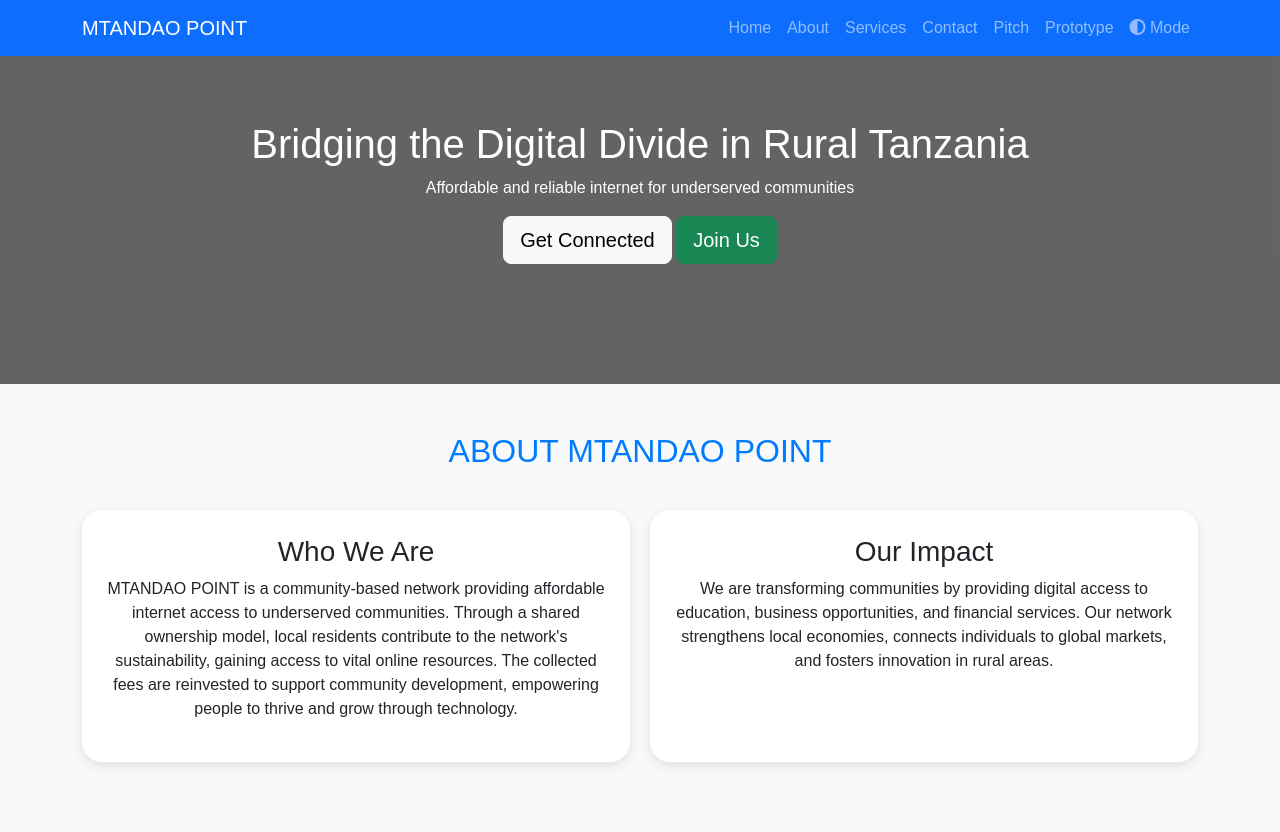
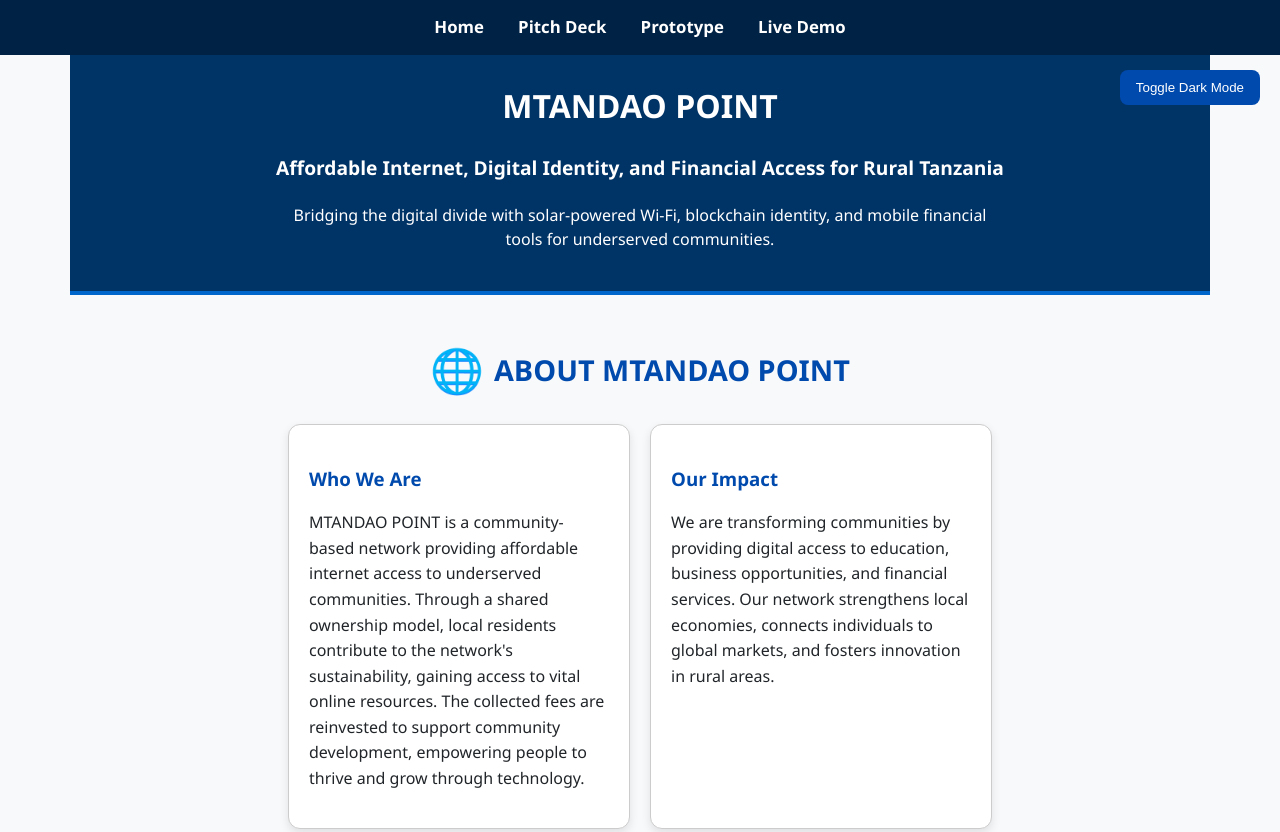
Before and after one commit to mtandaopoint/mtandao-point, a plain HTML site: page index.html in a window 1280 px wide. Shown: the top 832 px of the page. Drawn offline with nearby package versions, Linux system fonts and the light colour scheme.

Commit message:
Update index.html

```diff
--- a/index.html
+++ b/index.html
@@ -2,124 +2,217 @@
 <html lang="en">
 <head>
   <meta charset="UTF-8">
-  <meta name="viewport" content="width=device-width, initial-scale=1">
-  <title>MTANDAO POINT</title>
-  <link href="https://cdn.jsdelivr.net/npm/bootstrap@5.3.0/dist/css/bootstrap.min.css" rel="stylesheet">
-  <link href="https://cdnjs.cloudflare.com/ajax/libs/font-awesome/6.4.0/css/all.min.css" rel="stylesheet">
-  <script src="https://code.jquery.com/jquery-3.6.0.min.js"></script>
-
+  <meta name="viewport" content="width=device-width, initial-scale=1.0">
+  <title>Mtandao Point Prototype</title>
+  <link href="https://cdnjs.cloudflare.com/ajax/libs/lightbox2/2.11.3/css/lightbox.min.css" rel="stylesheet">
   <style>
+    :root {
+      --photo-width: 100%;
+      --photo-height: auto;
+    }
     body {
-      font-family: 'Arial', sans-serif;
-      scroll-behavior: smooth;
-      background-color: #f8f9fa;
-      transition: background-color 0.5s, color 0.5s;
+      font-family: 'Segoe UI', Tahoma, Geneva, Verdana, sans-serif;
+      margin: 0;
+      padding: 0;
+      background: #f8f9fa;
+      color: #212529;
+      line-height: 1.6;
     }
-
-    .hero-section {
-      position: relative;
-      background: url('IMG-20240529-WA0012.jpg') center/cover no-repeat;
+    body.dark-mode {
+      background-color: #1a1a1a;
+      color: #f1f1f1;
+    }
+    header, section, footer {
+      padding: 40px 20px;
+      max-width: 1100px;
+      margin: auto;
+    }
+    header {
+      background: #003366;
       color: white;
       text-align: center;
-      padding: 120px 20px;
+      padding-top: 80px;
+      border-bottom: 4px solid #0066cc;
+      position: relative;
     }
-
-    .hero-section::before {
-      content: "";
-      position: absolute;
-      top: 0; left: 0;
-      width: 100%; height: 100%;
-      background: rgba(0, 0, 0, 0.6);
+    h1, h2 {
+      margin-top: 0;
     }
-
-    .hero-content {
-      position: relative;
-      z-index: 1;
+    .section-title {
+      color: #004aad;
+      margin-bottom: 20px;
+      display: flex;
+      align-items: center;
+      gap: 10px;
+      font-size: 1.8em;
+      justify-content: center;
     }
-
+    .section-title::before {
+      content: attr(data-icon);
+      font-size: 1.5em;
+    }
+    .highlight {
+      color: #007bff;
+      font-weight: bold;
+    }
+    nav {
+      background: #002244;
+      padding: 14px 0;
+      text-align: center;
+      position: fixed;
+      top: 0;
+      width: 100%;
+      z-index: 1000;
+    }
+    nav a {
+      color: white;
+      text-decoration: none;
+      margin: 0 15px;
+      font-weight: bold;
+      font-size: 1.05em;
+    }
+    nav a:hover {
+      text-decoration: underline;
+      color: #00bfff;
+    }
+    .btn-demo {
+      background: #007bff;
+      color: white;
+      padding: 14px 28px;
+      text-decoration: none;
+      border-radius: 6px;
+      display: inline-block;
+      margin-top: 15px;
+      font-size: 1.1em;
+    }
+    .btn-demo:hover {
+      background: #0056b3;
+    }
+    .diagram, .photo {
+      width: 100%;
+      height: auto;
+      max-height: 600px;
+      object-fit: contain;
+      border-radius: 12px;
+      box-shadow: 0 6px 16px rgba(0, 0, 0, 0.1);
+      transition: transform 0.3s ease, box-shadow 0.3s ease;
+      cursor: zoom-in;
+    }
+    .diagram:hover, .photo:hover {
+      transform: scale(1.05);
+      box-shadow: 0 12px 30px rgba(0, 0, 0, 0.25);
+      z-index: 2;
+    }
+    .gallery {
+      display: flex;
+      flex-wrap: wrap;
+      gap: 20px;
+      justify-content: center;
+    }
+    .gallery img {
+      width: 100%;
+      max-width: 300px;
+      height: auto;
+      border-radius: 12px;
+      box-shadow: 0 4px 10px rgba(0,0,0,0.1);
+    }
+    ul li {
+      margin-bottom: 12px;
+      font-size: 1.1em;
+    }
+    table.table {
+      width: 100%;
+      border-collapse: collapse;
+      margin: 20px 0;
+      font-size: 1rem;
+    }
+    .table th, .table td {
+      border: 1px solid #ccc;
+      padding: 10px;
+      text-align: left;
+    }
+    .table thead {
+      background-color: #004aad;
+      color: white;
+    }
+    button#darkModeToggle {
+      position: fixed;
+      top: 70px;
+      right: 20px;
+      background: #004aad;
+      color: white;
+      border: none;
+      padding: 10px 16px;
+      border-radius: 8px;
+      cursor: pointer;
+      z-index: 1001;
+    }
+    /* New boxes for About, Services, Contact */
     .box-container {
       display: flex;
       flex-wrap: wrap;
+      gap: 20px;
       justify-content: center;
-      gap: 20px;
     }
-
     .box {
-      background: white;
-      border-radius: 20px;
-      padding: 25px;
+      background: #ffffff;
+      border: 1px solid #ccc;
+      border-radius: 12px;
+      padding: 20px;
+      width: 300px;
+      box-shadow: 0 4px 10px rgba(0,0,0,0.1);
+      transition: transform 0.3s;
+    }
+    .box:hover {
+      transform: translateY(-5px);
+    }
+    .box h3 {
+      color: #004aad;
+      margin-bottom: 10px;
+    }
+    .box p a {
+      color: #007bff;
+      text-decoration: none;
+    }
+    .box p a:hover {
+      text-decoration: underline;
+    }
+    footer {
+      background: #002b4d;
+      color: white;
       text-align: center;
-      box-shadow: 0 4px 12px rgba(0, 0, 0, 0.1);
-      flex: 1 1 300px;
-      transition: transform 0.3s, background-color 0.5s, color 0.5s;
-    }
-
-    .box:hover {
-      transform: scale(1.03);
-    }
-
-    h2.section-title {
-      margin-bottom: 40px;
-      color: #007bff;
-    }
-
-    .dark-mode {
-      background-color: #121212;
-      color: #e0e0e0;
-    }
-
-    .dark-mode .box {
-      background-color: #1e1e1e;
-      color: #e0e0e0;
-      box-shadow: 0 4px 12px rgba(255, 255, 255, 0.1);
-    }
-
-    .mode-toggle {
-      cursor: pointer;
-    }
+      padding: 30px 20px;
+      font-size: 0.95em;}
   </style>
 </head>
 
 <body>
 
-  <!-- Navbar -->
-  <nav class="navbar navbar-expand-lg navbar-dark bg-primary fixed-top">
-    <div class="container">
-      <a class="navbar-brand" href="#home">MTANDAO POINT</a>
-      <button class="navbar-toggler" type="button" data-bs-toggle="collapse" data-bs-target="#navbarNav">
-        <span class="navbar-toggler-icon"></span>
-      </button>
-      <div class="collapse navbar-collapse" id="navbarNav">
-        <ul class="navbar-nav ms-auto">
-          <li class="nav-item"><a class="nav-link" href="#home">Home</a></li>
-          <li class="nav-item"><a class="nav-link" href="#about">About</a></li>
-          <li class="nav-item"><a class="nav-link" href="#services">Services</a></li>
-          <li class="nav-item"><a class="nav-link" href="#contact">Contact</a></li>
-          <li class="nav-item"><a class="nav-link" href="pitch.html">Pitch</a></li>
-          <li class="nav-item"><a class="nav-link" href="prototype.html">Prototype</a></li>
-          <li class="nav-item">
-            <a class="nav-link mode-toggle" onclick="toggleMode()">
-              <i class="fas fa-adjust"></i> Mode
-            </a>
-          </li>
-        </ul>
-      </div>
-    </div>
+<!-- Dark Mode Toggle -->
+<button id="darkModeToggle" onclick="document.body.classList.toggle('dark-mode')">Toggle Dark Mode</button>
+
+<!-- Navigation -->
+<nav>
+  <a href="index.html">Home</a>
+  <a href="pitch.html">Pitch Deck</a>
+  <a href="#prototype.html">Prototype</a>
+  <a href="video.mp4">Live Demo</a>
 </nav>
 
-  <!-- Hero Section -->
-  <div class="hero-section" id="home">
-    <div class="hero-content">
-      <h1>Bridging the Digital Divide in Rural Tanzania</h1>
-      <p>Affordable and reliable internet for underserved communities</p>
-      <a href="#services" class="btn btn-light btn-lg">Get Connected</a>
-      <a href="#contact" class="btn btn-success btn-lg">Join Us</a>
-    </div>
-  </div>
+<!-- Header -->
+<header id="home">
+  <h1>MTANDAO POINT</h1>
+  <p style="font-weight: bold; font-size: 1.2em; margin-top: 10px;">
+    Affordable Internet, Digital Identity, and Financial Access for Rural Tanzania
+  </p>
+  <p style="max-width: 700px; margin: 20px auto 0; font-size: 1em; line-height: 1.5;">
+    Bridging the digital divide with solar-powered Wi-Fi, blockchain identity, and mobile financial tools for underserved communities.
+  </p>
+</header>
 
 <!-- About Section -->
 <section id="about" class="container py-5">
-    <h2 class="text-center section-title">ABOUT MTANDAO POINT</h2>
+  <h2 class="text-center section-title" data-icon="🌐">ABOUT MTANDAO POINT</h2>
   <div class="box-container">
     <div class="box">
       <h3>Who We Are</h3>
@@ -134,7 +227,7 @@
 
 <!-- Services Section -->
 <section id="services" class="container py-5">
-    <h2 class="text-center section-title">Our Services</h2>
+  <h2 class="text-center section-title" data-icon="🛠️">Our Services</h2>
   <div class="box-container">
     <div class="box">
       <h3>Affordable Internet</h3>
@@ -153,7 +246,7 @@
 
 <!-- Contact Section -->
 <section id="contact" class="container py-5">
-    <h2 class="text-center section-title">Contact Us</h2>
+  <h2 class="text-center section-title" data-icon="✉️">Contact Us</h2>
   <div class="box-container">
     <div class="box">
       <h3>Email</h3>
@@ -174,26 +267,14 @@
   </div>
 </section>
 
-  <!-- Footer -->
-  <footer class="footer bg-dark text-white text-center py-3">
-    <p>&copy; 2025 MTANDAO POINT. All rights reserved.</p>
+<!-- Rest of your sections (Prototype, Identity, Finance, etc.) -->
+<!-- You can continue with Network, Identity, Financial Inclusion, Architecture, Story, Community Engagement, etc. -->
+
+<footer>
+  &copy; 2025 MTANDAO POINT | Powered by Community Innovation
 </footer>
 
-  <!-- JavaScript for navbar and mode toggle -->
-  <script>
-    $(document).ready(function () {
-      $('nav a').on('click', function () {
-        $('nav a').removeClass('active');
-        $(this).addClass('active');
-      });
-    });
-
-    function toggleMode() {
-      document.body.classList.toggle('dark-mode');
-    }
-  </script>
-
-  <script src="https://cdn.jsdelivr.net/npm/bootstrap@5.3.0/dist/js/bootstrap.bundle.min.js"></script>
+<script src="https://cdnjs.cloudflare.com/ajax/libs/lightbox2/2.11.3/js/lightbox.min.js"></script>
 
 </body>
 </html>
```
Lines whose indentation alone changed are shown as unchanged.
